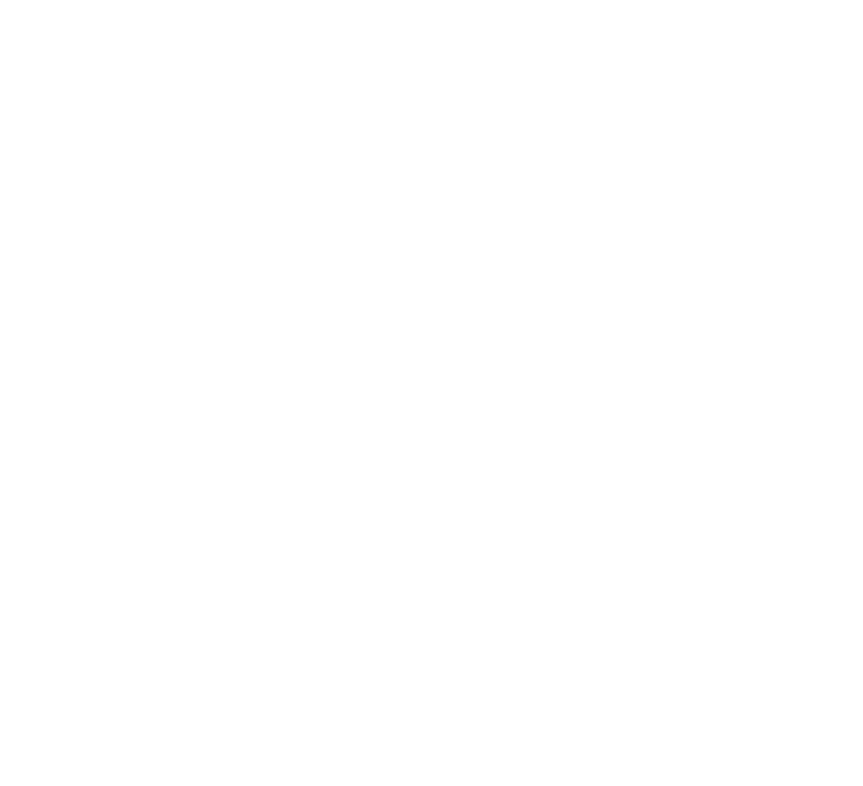
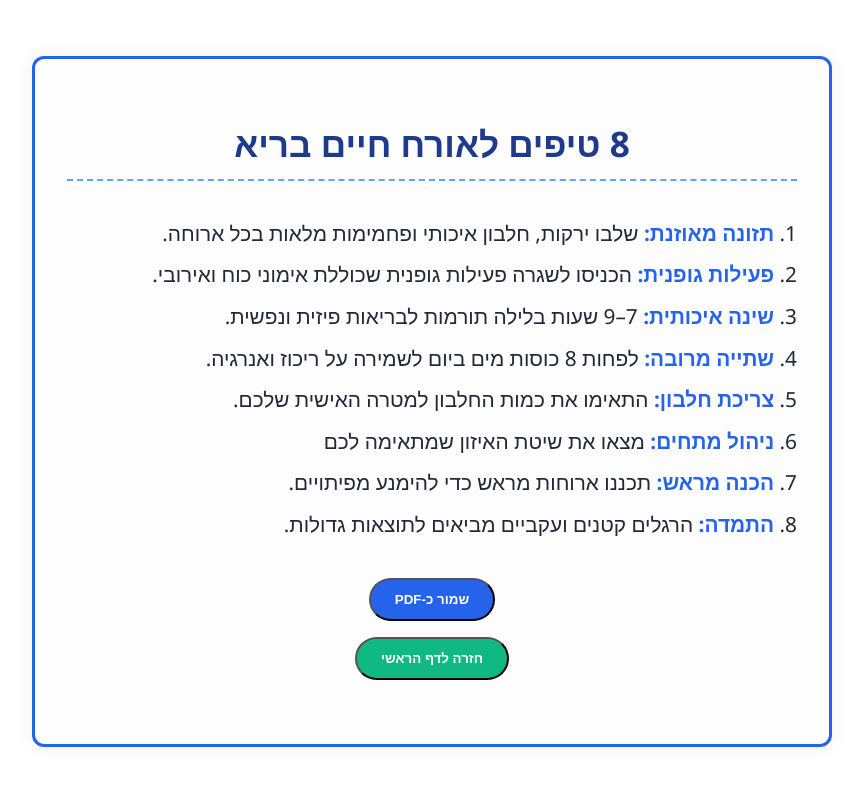
Before and after one commit to ronental75/nutrition-community, a React (Create React App) app: page /print-tips in a window 1280 px wide. Before the commit this address had no page. Shown: the top 786 px of the page, without its empty margins (208-1071 px from the left). Built offline with nearby package versions, Linux system fonts and the light colour scheme.

Commit message:
Initial commit

```diff
--- a/src/App.js
+++ b/src/App.js
@@ -5,10 +5,14 @@
   import Contact from './contact';
   import classNames from 'classnames';
   import LikeDislike from './LikeDislike';
+  import LikeDisplay from "./LikeDisplay";
   import AnimatedBanner from './AnimatedBanner';
   import SubmitPost from './SubmitPost'; // 👈 add this at the top
   import Share from './share';
   import TdeeCalculator from './TdeeCalculator';
+  import PrintTips from './PrintTips';
+
+
   // import Comments from './Comments';
 
 
@@ -47,9 +51,9 @@
     }
   }
 
-  function createPost(slug, title, categories) {
+  function createPost(slug, title, categories, date) {
     const filePath = `/posts/${slug}.html`;
-    const summary =  extractSummaryFromHTML(filePath);
+    const summary = extractSummaryFromHTML(filePath);
 
     return {
       slug,
@@ -57,31 +61,32 @@
       summary,
       image: `/images/${slug}.jpg`,
       file: filePath,
-      categories
+      categories,
+      date: date || new Date().toISOString().split('T')[0], // אם אין, קח תאריך של היום
+      author: "רונן טל" // ✅ קבוע
     };
   }
 
 
   const posts = [
-    createPost('stack', 'תקועים על אותו משקל? זו לא אשמתכם – זה הגוף שלכם!', ['תזונה']),
-    createPost('setpoint2', 'מה הסוד לשינוי נקודת שיווי המשקל של הגוף?', ['תזונה']),
-    createPost('protein', 'חלבון – מרכיב חיוני לבריאות ולכושר', ['תזונה', 'ספורט']),
-    createPost('protein-guide-full', 'כל מה שרציתם לדעת על חלבון – הרחבה חשובה!', ['תזונה', 'ספורט']),
-    createPost('mediterranean-diet', 'דיאטה הים-תיכונית – הדרך המאוזנת לבריאות, ביצועים ואיזון קלורי', ['תזונה']),
-    createPost('diet-guide', 'עושים סדר בדיאטות – מה באמת עובד?', ['תזונה']),
-    createPost('pre-workout-strategy', 'ירידה במשקל או הגדלת השרירים?', ['ספורט']),
-    createPost('nutrition-for-runners', 'איך לאכול נכון בריצות – לפי המאמר Nutrition Recommendations for Distance Running?', ['ספורט']),
-    createPost('strength-training-nutrition', 'תזונה בזמן ואחרי אימון כוח – איך לתמוך בתהליך ולמקסם תוצאות?', ['ספורט']),
-    createPost('muscle-growth-tips', 'טיפים מעשיים להגדלת מסת השריר!', ['ספורט']),
-    createPost('pre-strength-nutrition', 'תזונה לפני אימון כוח – איך להכין את הגוף לביצועים מיטביים?', ['ספורט']),
-    createPost('sports-nutrition-guide', 'תזונת ספורט חכמה: איך להתאים תזונה להצלחה באימונים?', ['תזונה', 'ספורט']),
-    createPost('high-heart-rate-fat-burn', 'שריפת שומן מקסימלית: למה אימון בדופק גבוה הוא הנשק הסודי שלך??', ['ספורט']),
-    createPost('fat-in-weight-loss', 'שומן – חבר או אויב בתהליך הירידה במשקל?', ['תזונה']),
-    createPost('tee-and-weight-loss-plan', 'איך לחשב את ההוצאה הקלורית היומית ולבנות תפריט לירידה במשקל', ['תזונה']),
-    createPost('holy-triad-nutrition-sleep-fitness', 'השילוש הקדוש לאורך חיים בריא : תזונה, פעילות גופנית ושינה', ['אורח חיים בריא']),
-    createPost('garlic-antioxidants-health', 'לא על השום לבדו!', ['אורח חיים בריא']),
-    createPost('dietary-fiber-guide', 'כל מה שצריך לדעת על סיבים תזונתיים', ['תזונה']),
-    createPost('quality-sleep-tips', 'טיפים מעשיים לשינה איכותית', ['אורח חיים בריא']),
+    createPost('stack', 'תקועים על אותו משקל? זו לא אשמתכם – זה הגוף שלכם!', ['תזונה'],'2025-04-21'),
+    createPost('setpoint2', 'מה הסוד לשינוי נקודת שיווי המשקל של הגוף?', ['תזונה'],'2025-04-28'),
+    createPost('protein', 'חלבון – מרכיב חיוני לבריאות ולכושר', ['תזונה', 'ספורט'],'2025-03-03'),
+    createPost('protein-guide-full', 'כל מה שרציתם לדעת על חלבון – הרחבה חשובה!', ['תזונה', 'ספורט'],'2025-03-04'),
+    createPost('mediterranean-diet', 'דיאטה הים-תיכונית – הדרך המאוזנת לבריאות, ביצועים ואיזון קלורי', ['תזונה'],'2025-03-06'),
+    createPost('diet-guide', 'עושים סדר בדיאטות – מה באמת עובד?', ['תזונה'],'2025-03-07'),
+    createPost('pre-workout-strategy', 'ירידה במשקל או הגדלת השרירים?', ['ספורט'],'2025-03-08'),
+    createPost('nutrition-for-runners','איך לאכול נכון בריצות – לפי המאמר Nutrition Recommendations for Distance Running?', ['ספורט'],'2025-03-12'),
+    createPost('strength-training-nutrition', 'תזונה בזמן ואחרי אימון כוח – איך לתמוך בתהליך ולמקסם תוצאות?', ['ספורט'],'2025-03-13'),
+    createPost('muscle-growth-tips', 'טיפים מעשיים להגדלת מסת השריר!', ['ספורט'],'2025-03-20'),
+    createPost('sports-nutrition-guide','תזונת ספורט חכמה: איך להתאים תזונה להצלחה באימונים?', ['תזונה', 'ספורט'],'2025-03-23'),
+    createPost('high-heart-rate-fat-burn', 'שריפת שומן מקסימלית: למה אימון בדופק גבוה הוא הנשק הסודי שלך??', ['ספורט'],'2025-03-28'),
+    createPost('fat-in-weight-loss', 'שומן – חבר או אויב בתהליך הירידה במשקל?', ['תזונה'],'2025-04-03'),
+    createPost('tee-and-weight-loss-plan', 'איך לחשב את ההוצאה הקלורית היומית ולבנות תפריט לירידה במשקל', ['תזונה'],'2025-04-10'),
+    createPost('holy-triad-nutrition-sleep-fitness', 'השילוש הקדוש לאורך חיים בריא : תזונה, פעילות גופנית ושינה', ['אורח חיים בריא'],'2025-04-11'),
+    createPost('garlic-antioxidants-health', 'לא על השום לבדו!', ['אורח חיים בריא'],'2025-04-14'),
+    createPost('dietary-fiber-guide', 'כל מה שצריך לדעת על סיבים תזונתיים', ['תזונה'],'2025-03-23'),
+    createPost('quality-sleep-tips', 'טיפים מעשיים לשינה איכותית', ['אורח חיים בריא'],'2025-03-24'),
   ];
 
 
@@ -109,7 +114,18 @@
     );
   }
 
+  function isNewPost(dateStr) {
+    const postDate = new Date(dateStr);
+    const now = new Date();
+    const diffInDays = (now - postDate) / (1000 * 60 * 60 * 24);
+    return diffInDays <= 7;
+  }
 
+  function formatDate(dateStr) {
+    const options = { year: 'numeric', month: 'long', day: 'numeric' };
+    const dateObj = new Date(dateStr);
+    return dateObj.toLocaleDateString('he-IL', options);
+  }
 
 
 
@@ -120,10 +136,11 @@
     const bannerText = "🔥ליווי אישי לאורח חיים בריא - הנחה מיוחדת לזוגות - מוזמנים ליצור קשר ⏰";
 
 
-    const filteredPosts = posts.filter((post) =>
-      post.categories?.includes(selectedCategory)
-    );
-
+    const filteredPosts = (
+      selectedCategory === 'תזונה'
+        ? posts
+        : posts.filter((post) => post.categories?.includes(selectedCategory))
+    ).sort((a, b) => new Date(b.date) - new Date(a.date));
 
     return (
 
@@ -154,6 +171,8 @@
       <Link to="/TdeeCalculator" className="menu-item">
         {isHebrew ? 'מחשבון הוצאה קלורית יומית ': "TdeeCalculator"}
       </Link>
+      <Link to="/print-tips" className="menu-item">הדפס ותלה</Link>
+
       <Link to="/about" className="menu-item">
         {isHebrew ? 'אודות' : 'About'}
       </Link>
@@ -213,13 +232,28 @@
 </div>
 <h2 className="post-title">
   {post.categories?.map((cat) => categoryIcons[cat]).join(' ')} {post.he}
+  {isNewPost(post.date) && <span className="new-badge">חדש!</span>}
 </h2>
+
+
+<div className="post-meta-wrapper">
+  <div className="post-meta-info">
+    <span className="post-date">{formatDate(post.date)}</span>
+    <span className="post-author">· {post.author}</span>
+  </div>
+  {/* <div className="post-meta-likes">
+    <LikeDisplay slug={post.slug} />
+  </div> */}
+</div>
+
 <p className="post-summary">
   {post.summary}
 </p>
+
 <span className="post-read-more">
   לפוסט המלא...
 </span>
+
                 </div>
               </Link>
             ))}
@@ -269,6 +303,7 @@
           <Route path="/contact" element={<Contact />} />
           <Route path="/submit" element={<SubmitPost />} />
           <Route path="/TdeeCalculator" element={<TdeeCalculator />} />
+          <Route path="/print-tips" element={<PrintTips />} />
 
 
           {posts.map((post) => (
--- /dev/null
+++ b/src/LikeDisplay.jsx
@@ -0,0 +1,24 @@
+import React, { useEffect, useState } from 'react';
+import { dbRealtime } from './firebase';
+import { ref, onValue } from "firebase/database";
+
+export default function LikeDisplay({ slug }) {
+  const [likes, setLikes] = useState(0);
+
+  useEffect(() => {
+    const likesRef = ref(dbRealtime, `likes/${slug}`);
+    onValue(likesRef, (snapshot) => {
+      const data = snapshot.val();
+      setLikes(data?.likes || 0);
+    });
+  }, [slug]);
+
+  return (
+    <div className="post-meta-likes">
+      <svg xmlns="http://www.w3.org/2000/svg" className="h-4 w-4" viewBox="0 0 20 20" fill="currentColor">
+        <path d="M3.172 5.172a4 4 0 015.656 0L10 6.343l1.172-1.171a4 4 0 115.656 5.656l-1.414 1.415L10 18l-5.414-5.414-1.414-1.415a4 4 0 010-5.656z" />
+      </svg>
+      {likes}
+    </div>
+  );
+}
--- /dev/null
+++ b/src/PrintTips.css
@@ -0,0 +1,88 @@
+
+@media print {
+    .no-print {
+      display: none !important;
+    }
+
+    .about-container {
+      background: white;
+      box-shadow: none;
+      padding: 0;
+    }
+
+    .styled-poster {
+      border: none;
+      box-shadow: none;
+      padding: 1cm;
+    }
+
+    .poster-title {
+      font-size: 28px;
+      color: black;
+      border: none;
+    }
+
+    .tip-list-rtl li {
+      font-size: 18px;
+      line-height: 1.8;
+    }
+  }
+
+
+  .tip-list {
+    list-style-type: decimal;
+    list-style-position: inside;
+    padding: 0;
+    margin-top: 2rem;
+    text-align: center;
+  }
+
+  .tip-list li {
+    font-size: 1.4rem;
+    font-weight: bold;
+    color: #1f2937;
+    margin-bottom: 1.5rem;
+    line-height: 1.8;
+  }
+  /* טיפוגרפיה מרשימה לדף פוסטר */
+.styled-poster {
+    background: #fdfdfd;
+    border: 3px solid #2563eb;
+    border-radius: 12px;
+    padding: 2rem;
+    font-family: 'Segoe UI', sans-serif;
+    box-shadow: 0 0 20px rgba(0, 0, 0, 0.07);
+    margin-top: 1rem;
+    margin-bottom: 2rem;
+  }
+
+  /* כותרת מרשימה */
+  .poster-title {
+    font-size: 2.2rem;
+    font-weight: 700;
+    text-align: center;
+    color: #1e3a8a;
+    margin-bottom: 2rem;
+    border-bottom: 2px dashed #60a5fa;
+    padding-bottom: 0.5rem;
+  }
+
+  /* רשימה עם יישור לימין וספירה */
+  .tip-list-rtl {
+    list-style-type: decimal;
+    list-style-position: inside;
+    text-align: right;
+    direction: rtl;
+    font-size: 1.3rem;
+    color: #1f2937;
+    line-height: 2;
+    padding: 0;
+    margin: 0 auto;
+    max-width: 800px;
+  }
+
+  /* הדגשת מילות מפתח */
+  .tip-list-rtl li span {
+    font-weight: bold;
+    color: #2563eb;
+  }
--- /dev/null
+++ b/src/PrintTips.jsx
@@ -0,0 +1,37 @@
+import React from 'react';
+import './PrintTips.css';
+import { useNavigate } from 'react-router-dom';
+
+export default function PrintTips() {
+  const navigate = useNavigate();
+
+  const handlePrint = () => {
+    window.print();
+  };
+
+  return (
+    <div className="about-container" dir="rtl">
+      <div className="about-content styled-poster">
+        <h1 className="poster-title">8 טיפים לאורח חיים בריא</h1>
+
+        <ol className="tip-list-rtl">
+          <li><span>תזונה מאוזנת:</span> שלבו ירקות, חלבון איכותי ופחמימות מלאות בכל ארוחה.</li>
+          <li><span>פעילות גופנית:</span> הכניסו לשגרה פעילות גופנית שכוללת אימוני כוח ואירובי.</li>
+          <li><span>שינה איכותית:</span> 7–9 שעות בלילה תורמות לבריאות פיזית ונפשית.</li>
+          <li><span>שתייה מרובה:</span> לפחות 8 כוסות מים ביום לשמירה על ריכוז ואנרגיה.</li>
+          <li><span>צריכת חלבון:</span> התאימו את כמות החלבון למטרה האישית שלכם.</li>
+          <li><span>ניהול מתחים:</span> מצאו את שיטת האיזון שמתאימה לכם </li>
+          <li><span>הכנה מראש:</span> תכננו ארוחות מראש כדי להימנע מפיתויים.</li>
+          <li><span>התמדה:</span> הרגלים קטנים ועקביים מביאים לתוצאות גדולות.</li>
+        </ol>
+
+        <div className="contact-section no-print">
+          <div className="contact-buttons">
+            <button onClick={handlePrint} className="contact-button">שמור כ-PDF</button>
+            <button onClick={() => navigate('/he')} className="phone-button">חזרה לדף הראשי</button>
+          </div>
+        </div>
+      </div>
+    </div>
+  );
+}
--- a/src/about.css
+++ b/src/about.css
@@ -247,3 +247,91 @@
       margin-bottom: 0.5rem;
     }
   }
+
+  @media print {
+    .no-print {
+      display: none !important;
+    }
+
+    .about-container {
+      background: white;
+      box-shadow: none;
+      padding: 0;
+    }
+
+    .styled-poster {
+      border: none;
+      box-shadow: none;
+      padding: 1cm;
+    }
+
+    .poster-title {
+      font-size: 28px;
+      color: black;
+      border: none;
+    }
+
+    .tip-list-rtl li {
+      font-size: 18px;
+      line-height: 1.8;
+    }
+  }
+
+
+  .tip-list {
+    list-style-type: decimal;
+    list-style-position: inside;
+    padding: 0;
+    margin-top: 2rem;
+    text-align: center;
+  }
+
+  .tip-list li {
+    font-size: 1.4rem;
+    font-weight: bold;
+    color: #1f2937;
+    margin-bottom: 1.5rem;
+    line-height: 1.8;
+  }
+  /* טיפוגרפיה מרשימה לדף פוסטר */
+.styled-poster {
+    background: #fdfdfd;
+    border: 3px solid #2563eb;
+    border-radius: 12px;
+    padding: 2rem;
+    font-family: 'Segoe UI', sans-serif;
+    box-shadow: 0 0 20px rgba(0, 0, 0, 0.07);
+    margin-top: 1rem;
+    margin-bottom: 2rem;
+  }
+
+  /* כותרת מרשימה */
+  .poster-title {
+    font-size: 2.2rem;
+    font-weight: 700;
+    text-align: center;
+    color: #1e3a8a;
+    margin-bottom: 2rem;
+    border-bottom: 2px dashed #60a5fa;
+    padding-bottom: 0.5rem;
+  }
+
+  /* רשימה עם יישור לימין וספירה */
+  .tip-list-rtl {
+    list-style-type: decimal;
+    list-style-position: inside;
+    text-align: right;
+    direction: rtl;
+    font-size: 1.3rem;
+    color: #1f2937;
+    line-height: 2;
+    padding: 0;
+    margin: 0 auto;
+    max-width: 800px;
+  }
+
+  /* הדגשת מילות מפתח */
+  .tip-list-rtl li span {
+    font-weight: bold;
+    color: #2563eb;
+  }
```
Also changed, not shown: public/index.html (+5 -2 lines), src/styles.css (+62 -0 lines), public/manifest.json. Lines whose indentation alone changed are shown as unchanged.
